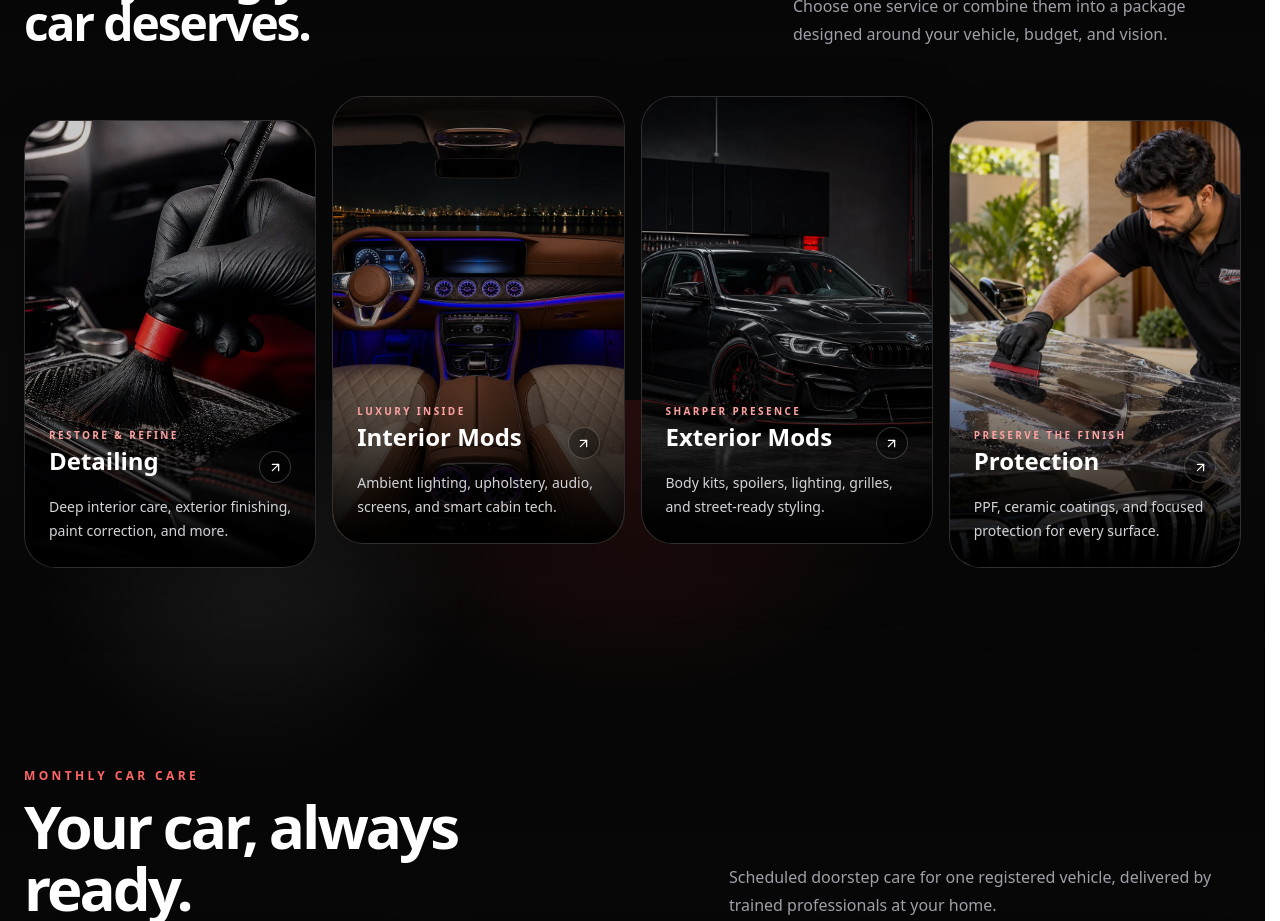
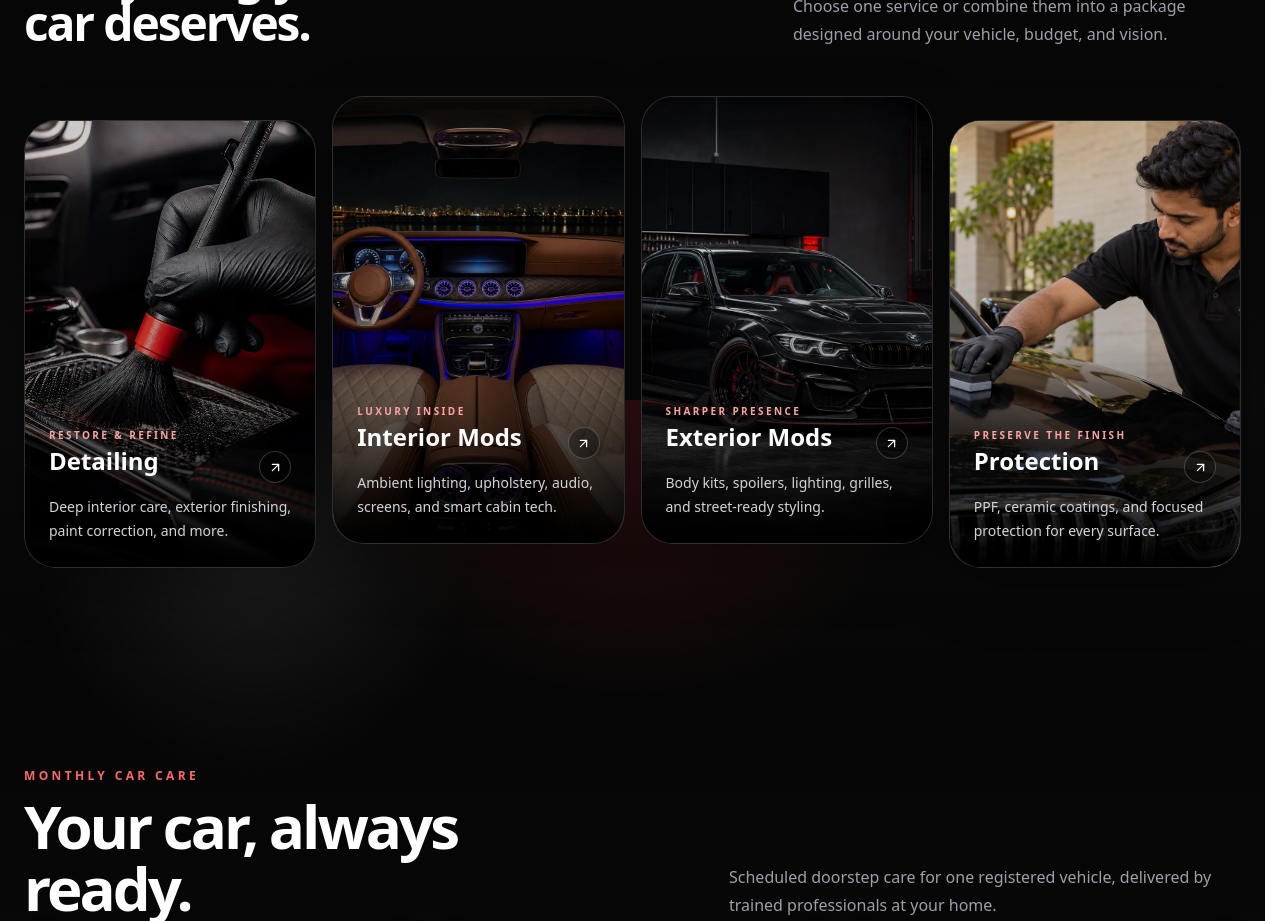
Before and after one commit to hri3day-create/driveway-kustoms, a Next.js app: page / in a window 1280 px wide. Shown: the part 1200-2121 px from the top of the page. Built offline with nearby package versions, Linux system fonts and the light colour scheme.

Commit message:
Rotate both protection service images

```diff
--- a/app/globals.css
+++ b/app/globals.css
@@ -109,6 +109,20 @@ details > summary::-webkit-details-marker {
   }
 }
 
+.protection-image-crossfade {
+  opacity: 0;
+  animation: protection-image-crossfade 10s ease-in-out infinite;
+}
+
+@keyframes protection-image-crossfade {
+  0%, 42%, 100% {
+    opacity: 0;
+  }
+  50%, 92% {
+    opacity: 1;
+  }
+}
+
 @media (prefers-reduced-motion: reduce) {
   html {
     scroll-behavior: auto;
--- a/components/ServicePhoto.tsx
+++ b/components/ServicePhoto.tsx
@@ -138,6 +138,10 @@ const serviceImages: Record<string, string> = {
   "Fabric Protection Coating": "fabric-protection-bottle-v3.webp",
 };
 
+const secondaryServiceImages: Record<string, string> = {
+  Protection: "protection-indian-professional-ncr-v1.webp",
+};
+
 export function getServicePhoto(name: string, category = "") {
   const image = serviceImages[name] ?? serviceImages[category];
 
@@ -154,6 +158,8 @@ export default function ServicePhoto({
   priority = false,
 }: Props) {
   const photo = getServicePhoto(name, category);
+  const secondaryImage = secondaryServiceImages[name] ?? secondaryServiceImages[category];
+  const secondaryPhoto = secondaryImage ? `${imageBase}${secondaryImage}` : null;
 
   if (!photo) {
     return null;
@@ -183,6 +189,16 @@ export default function ServicePhoto({
         className={`object-cover transition duration-500 group-hover:scale-110 ${imageClassName}`}
       />
 
+      {secondaryPhoto && (
+        <Image
+          src={secondaryPhoto}
+          alt={`${name} ceramic coating service`}
+          fill
+          sizes={sizes}
+          className={`protection-image-crossfade object-cover transition duration-500 group-hover:scale-110 ${imageClassName}`}
+        />
+      )}
+
       <span className="absolute inset-0 bg-gradient-to-tr from-black/35 via-transparent to-red-500/15" />
     </span>
   );
--- a/components/Services.tsx
+++ b/components/Services.tsx
@@ -2,7 +2,16 @@ import Image from "next/image";
 import Link from "next/link";
 import { ArrowUpRight } from "lucide-react";
 
-const services = [
+type ServiceCard = {
+  title: string;
+  eyebrow: string;
+  description: string;
+  image: string;
+  secondaryImage?: string;
+  anchor: string;
+};
+
+const services: ServiceCard[] = [
   {
     title: "Detailing",
     eyebrow: "Restore & refine",
@@ -29,6 +38,7 @@ const services = [
     eyebrow: "Preserve the finish",
     description: "PPF, ceramic coatings, and focused protection for every surface.",
     image: "/images/service-thumbnails/protection-ppf-indian-professional-ncr-v1.webp",
+    secondaryImage: "/images/service-thumbnails/protection-indian-professional-ncr-v1.webp",
     anchor: "protection",
   },
 ];
@@ -67,6 +77,15 @@ export default function Services() {
                 sizes="(max-width: 640px) 50vw, (max-width: 1024px) 50vw, 25vw"
                 className="object-cover transition duration-700 group-hover:scale-105"
               />
+              {service.secondaryImage && (
+                <Image
+                  src={service.secondaryImage}
+                  alt={`${service.title} ceramic coating at Driveway Kustoms`}
+                  fill
+                  sizes="(max-width: 640px) 50vw, (max-width: 1024px) 50vw, 25vw"
+                  className="protection-image-crossfade object-cover transition duration-700 group-hover:scale-105"
+                />
+              )}
               <div className="absolute inset-0 -z-0 bg-gradient-to-t from-black via-black/20 to-black/5" />
               <div className="absolute inset-x-0 bottom-0 z-10 p-3.5 sm:p-6">
                 <p className="text-[8px] font-semibold uppercase tracking-[0.18em] text-red-300 sm:text-[10px] sm:tracking-[0.24em]">
```
